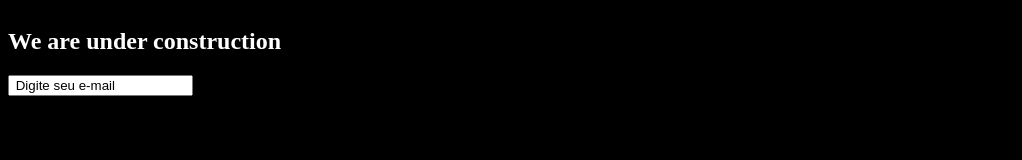
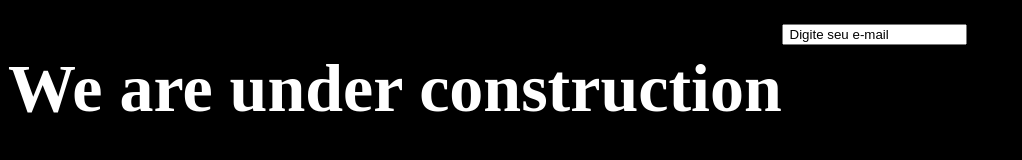
Before and after one commit to NicoSikMoraes/Ace_Company, a plain HTML site: page index.html in a window 1280 px wide. Shown: the whole page, without its empty margins (0-1022 px from the left). Drawn offline with Linux system fonts and the light colour scheme.

Commit message:
Alteração 02 no Código CSS do arquivo style.css

```diff
--- a/css/style.css
+++ b/css/style.css
@@ -8,3 +8,9 @@ body {
             height:100%;
             width:100%
 }
+
+h2 {
+      font-size:68px;
+      margin:25px 0;
+      float:left;
+}
```
